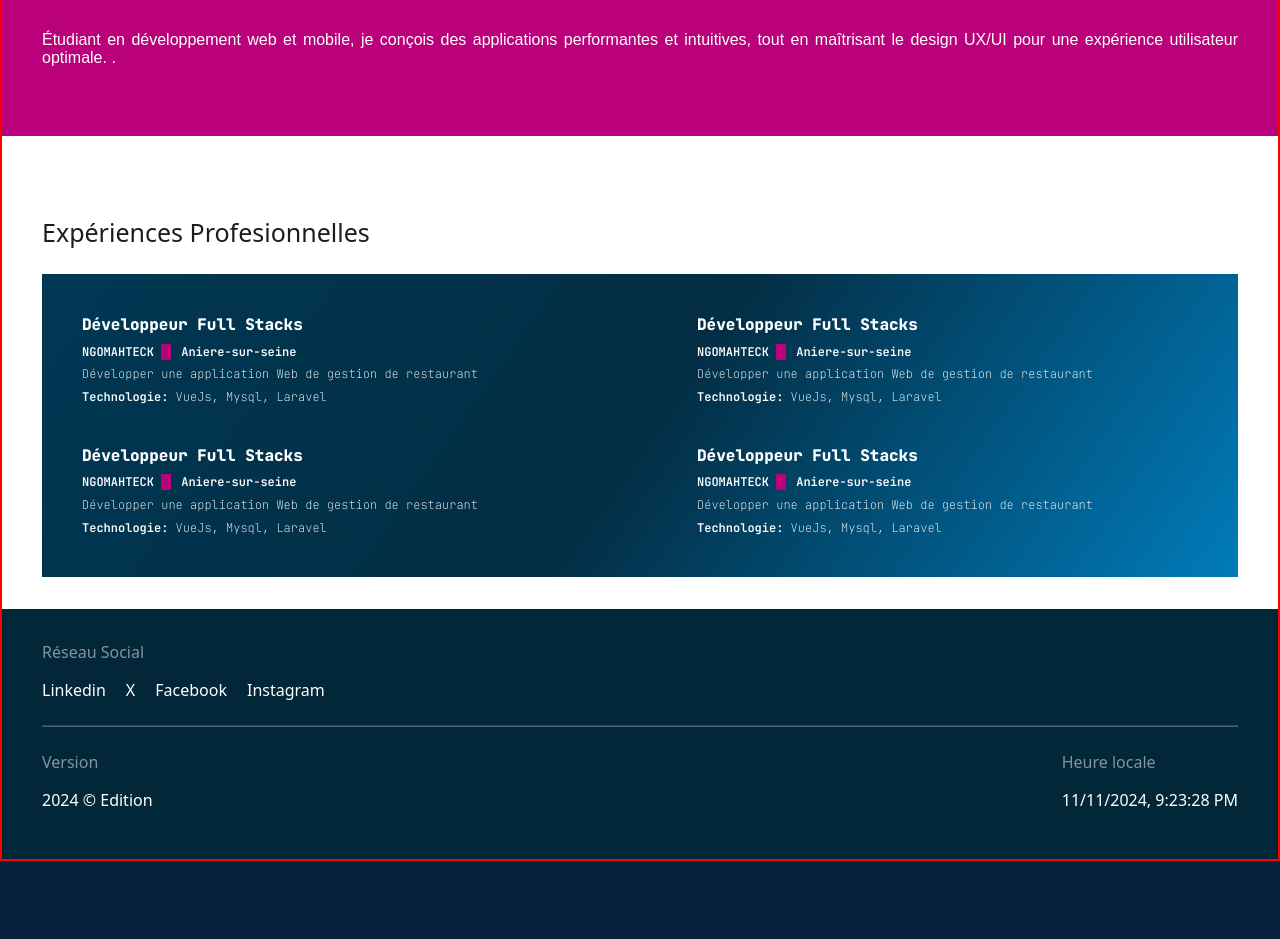
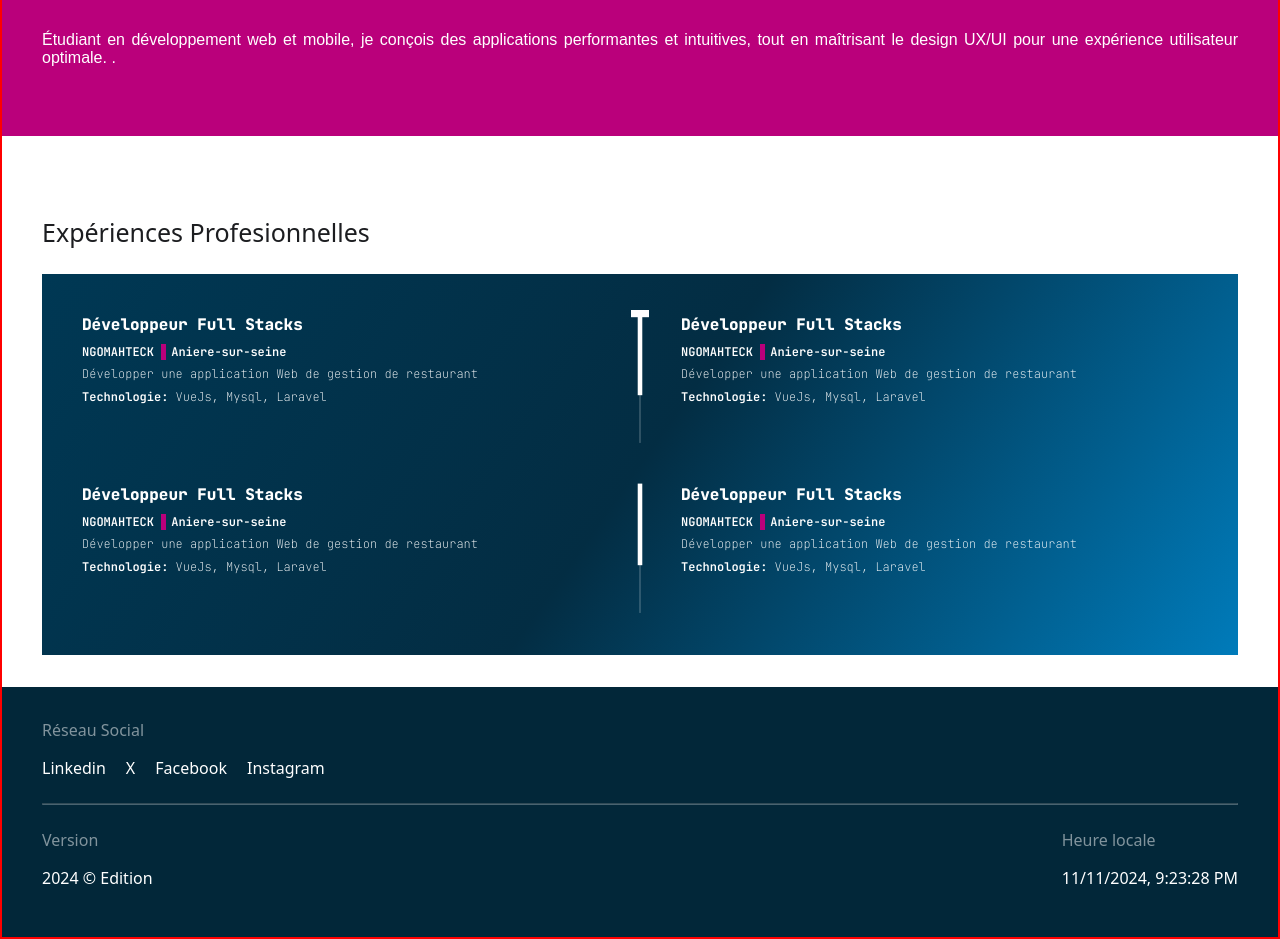
Before and after one commit to massiresogore/porfolio, a PHP site: page /cv.html in a window 1280 px wide. Shown: the part 403-1342 px from the top of the page. Before the commit the page ends 1264 px from the top, so only its background shows below. Run offline with PHP 8.4, Linux system fonts and the light colour scheme; some web fonts are replaced.

Commit message:
suite partie cv 2

```diff
--- a/cv.html
+++ b/cv.html
@@ -41,30 +41,36 @@
 
     <main id="main">
 
-
         <h3 class="cv-title">Expériences Profesionnelles</h3>
         <section class="section-cv">
+
             <div class="exp-1">
                 <p class="exp-title">Développeur Full Stacks</p>
-                <p class="exp-ville">NGOMAHTECK <span class="border-left-rose">Aniere-sur-seine</span></p>
+                <p class="exp-ville">NGOMAHTECK <span class="border-left-rose fix">Aniere-sur-seine</span></p>
                 <p class="exp-description">Développer une application Web de gestion de restaurant</p>
                 <p class="exp-tech-1" ><span class="exp-tech">Technologie:</span> VueJs, Mysql, Laravel</span></p>
             </div>
             <div class="exp-2">
                 <p class="exp-title">Développeur Full Stacks</p>
-                <p class="exp-ville">NGOMAHTECK <span class="border-left-rose">Aniere-sur-seine</span></p>
+                <p class="exp-ville">NGOMAHTECK <span class="border-left-rose fix">Aniere-sur-seine</span></p>
                 <p class="exp-description">Développer une application Web de gestion de restaurant</p>
                 <p class="exp-tech-1" ><span class="exp-tech">Technologie:</span> VueJs, Mysql, Laravel</span></p>
             </div>
+            <div class="regle" style="position: relative;">
+                <svg id="Calque_2" data-name="Calque 2" xmlns="http://www.w3.org/2000/svg" viewBox="0 0 30 221.56"><defs><style>.cls-1,.cls-2,.cls-3{fill:none;stroke:#fff;stroke-miterlimit:10;}.cls-1{stroke-width:7.61px;}.cls-2{stroke-width:0.59px;}.cls-3{stroke-width:12px;}</style></defs><line class="cls-1" x1="15" y1="6" x2="15" y2="142"/><line class="cls-2" x1="15" y1="140.56" x2="15" y2="221.56"/><line class="cls-3" y1="6" x2="30" y2="6"/></svg>
+            </div>
+            <div class="regle-2">
+                <svg id="Calque_2" data-name="Calque 2" xmlns="http://www.w3.org/2000/svg" viewBox="0 0 30 221.56"><defs><style>.cls-1,.cls-2,.cls-3{fill:none;stroke:#fff;stroke-miterlimit:10;}.cls-1{stroke-width:7.61px;}.cls-2{stroke-width:0.59px;}.cls-3{stroke-width:12px;}</style></defs><line class="cls-1" x1="15" y1="6" x2="15" y2="142"/><line class="cls-2" x1="15" y1="140.56" x2="15" y2="221.56"/></svg>
+            </div>
             <div class="exp-3">
                 <p class="exp-title">Développeur Full Stacks</p>
-                <p class="exp-ville">NGOMAHTECK <span class="border-left-rose">Aniere-sur-seine</span></p>
+                <p class="exp-ville">NGOMAHTECK <span class="border-left-rose fix">Aniere-sur-seine</span></p>
                 <p class="exp-description">Développer une application Web de gestion de restaurant</p>
                 <p class="exp-tech-1" ><span class="exp-tech">Technologie:</span> VueJs, Mysql, Laravel</span></p>
             </div>
             <div class="exp-4">
                 <p class="exp-title">Développeur Full Stacks</p>
-                <p class="exp-ville">NGOMAHTECK <span class="border-left-rose">Aniere-sur-seine</span></p>
+                <p class="exp-ville">NGOMAHTECK <span class="border-left-rose fix">Aniere-sur-seine</span></p>
                 <p class="exp-description">Développer une application Web de gestion de restaurant</p>
                 <p class="exp-tech-1" ><span class="exp-tech">Technologie:</span> VueJs, Mysql, Laravel</span></p>
             </div>
--- a/style.css
+++ b/style.css
@@ -315,6 +315,7 @@ section{
     gap: 2rem;
     margin-block-end: 2rem;
     padding-block-end: 2.3rem;
+    justify-content: center;
 }
 .exp-1 > p,
 .exp-2 > p,
@@ -344,7 +345,9 @@ section{
     font-weight: 600;
 }
 
-
+.regle, .regle-2{
+    display: none;
+}
 
 /*Appear NavBar*/
 @media (min-width: 544px) {
@@ -406,9 +409,14 @@ section{
     }
 
     /*** Expérience ***/
-    .section-cv{
-        grid-template-columns: 1fr 50px 1fr;
+    .regle,.regle-2{
+        display: block;
     }
+    .section-cv {
+        grid-template-columns: 1fr 18px 1fr;
+
+    }
+
     .exp-1,.exp-2{
         grid-column: 1/2;
     }
@@ -421,6 +429,21 @@ section{
     .exp-4{
         grid-row: 2/3;
     }
+    .regle{
+        grid-column: 2/3;
+        grid-row: 1/2;
+    }
+    .regle-2{
+        grid-column: 2/3;
+        grid-row: 2/3;
+    }
+    .fix{
+        border-left-width: 5px;
+        padding-left: 5px;
+    }
+
+
+
 
 
 }
```
Also changed, not shown: images/icons/reglesAi1.svg (added).
